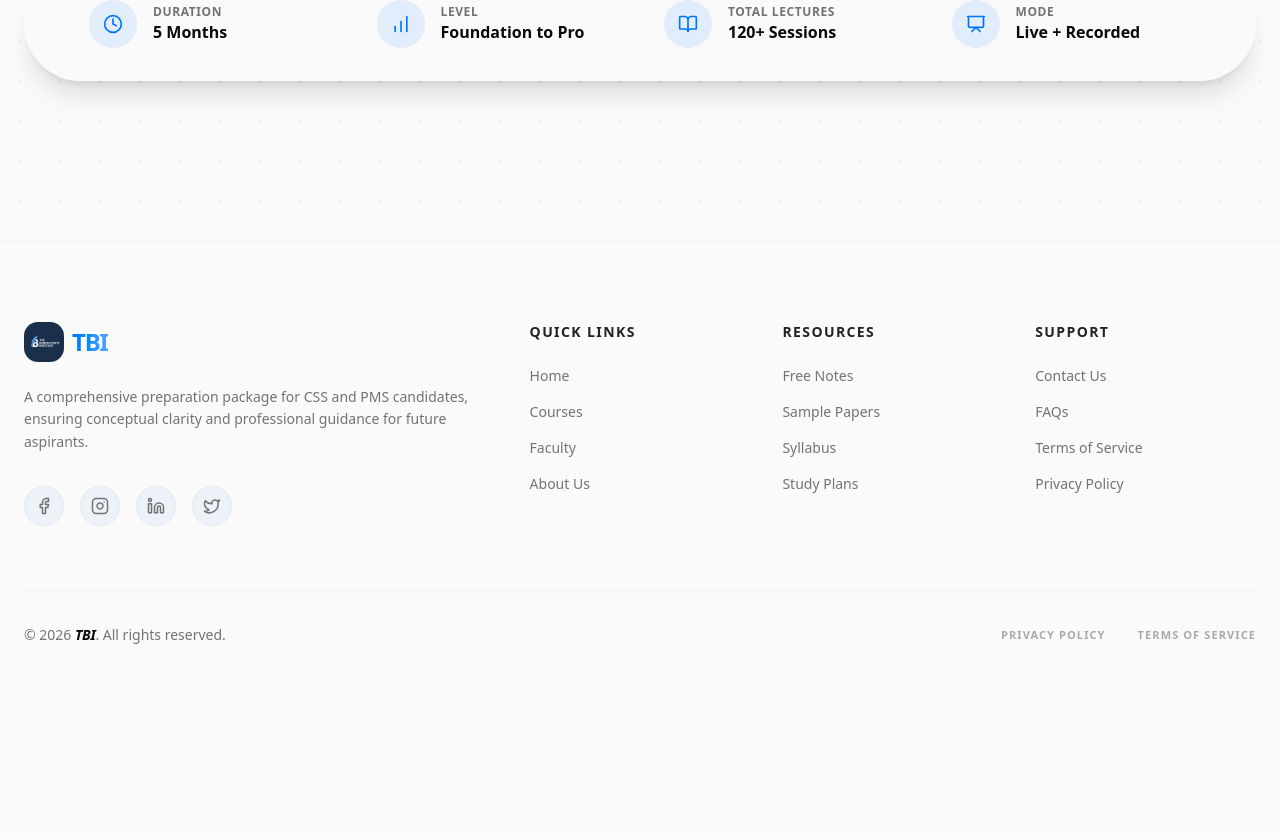
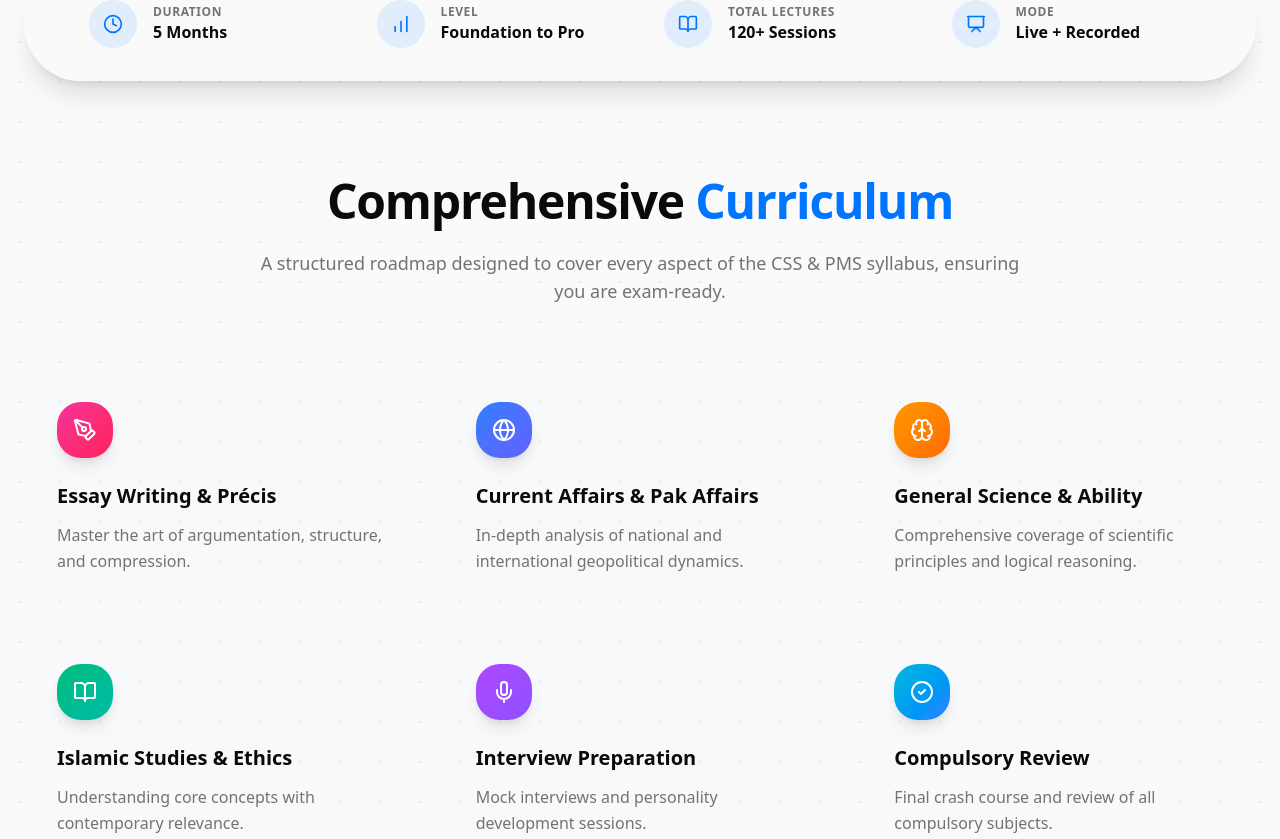
Before and after one commit to furqanistic/tbi, a React (Vite) app in the folder client/: page /courses in a window 1280 px wide. Shown: the part 818-1657 px from the top of the page. Before the commit the page ends 1545 px from the top, so only its background shows below. Built offline with nearby package versions, Linux system fonts and the light colour scheme.

Commit message:
add WhatYouWill learn section

```diff
--- /dev/null
+++ b/client/src/components/courses/WhatYouWillLearn.jsx
@@ -0,0 +1,127 @@
+import { motion } from "motion/react";
+import {
+  CheckCircle2,
+  BookOpen,
+  Globe,
+  PenTool,
+  Mic,
+  Brain,
+} from "lucide-react";
+
+const WhatYouWillLearn = () => {
+  const learningPoints = [
+    {
+      title: "Essay Writing & Précis",
+      description:
+        "Master the art of argumentation, structure, and compression.",
+      icon: <PenTool className="h-6 w-6 text-white" />,
+      gradient: "from-pink-500 to-rose-500",
+    },
+    {
+      title: "Current Affairs & Pak Affairs",
+      description:
+        "In-depth analysis of national and international geopolitical dynamics.",
+      icon: <Globe className="h-6 w-6 text-white" />,
+      gradient: "from-blue-500 to-indigo-500",
+    },
+    {
+      title: "General Science & Ability",
+      description:
+        "Comprehensive coverage of scientific principles and logical reasoning.",
+      icon: <Brain className="h-6 w-6 text-white" />,
+      gradient: "from-amber-500 to-orange-500",
+    },
+    {
+      title: "Islamic Studies & Ethics",
+      description: "Understanding core concepts with contemporary relevance.",
+      icon: <BookOpen className="h-6 w-6 text-white" />,
+      gradient: "from-emerald-500 to-teal-500",
+    },
+    {
+      title: "Interview Preparation",
+      description: "Mock interviews and personality development sessions.",
+      icon: <Mic className="h-6 w-6 text-white" />,
+      gradient: "from-purple-500 to-violet-500",
+    },
+    {
+      title: "Compulsory Review",
+      description: "Final crash course and review of all compulsory subjects.",
+      icon: <CheckCircle2 className="h-6 w-6 text-white" />,
+      gradient: "from-cyan-500 to-blue-500",
+    },
+  ];
+
+  const containerVariants = {
+    hidden: { opacity: 0 },
+    visible: {
+      opacity: 1,
+      transition: {
+        staggerChildren: 0.1,
+      },
+    },
+  };
+
+  const itemVariants = {
+    hidden: { opacity: 0, y: 20 },
+    visible: {
+      opacity: 1,
+      y: 0,
+      transition: { duration: 0.5 },
+    },
+  };
+
+  return (
+    <section className="py-24 relative overflow-hidden">
+      <div className="container mx-auto px-6 relative z-10">
+        <div className="max-w-3xl mx-auto text-center mb-16">
+          <motion.h2
+            initial={{ opacity: 0, y: 20 }}
+            whileInView={{ opacity: 1, y: 0 }}
+            viewport={{ once: true }}
+            className="text-3xl md:text-5xl font-bold mb-6 tracking-tight"
+          >
+            Comprehensive <span className="text-primary">Curriculum</span>
+          </motion.h2>
+          <motion.p
+            initial={{ opacity: 0, y: 20 }}
+            whileInView={{ opacity: 1, y: 0 }}
+            viewport={{ once: true }}
+            transition={{ delay: 0.1 }}
+            className="text-lg text-muted-foreground"
+          >
+            A structured roadmap designed to cover every aspect of the CSS & PMS
+            syllabus, ensuring you are exam-ready.
+          </motion.p>
+        </div>
+
+        <motion.div
+          variants={containerVariants}
+          initial="hidden"
+          whileInView="visible"
+          viewport={{ once: true, margin: "-100px" }}
+          className="grid grid-cols-1 md:grid-cols-2 lg:grid-cols-3 gap-6"
+        >
+          {learningPoints.map((point, index) => (
+            <motion.div
+              key={index}
+              variants={itemVariants}
+              className="group p-8 rounded-3xl bg-muted/20 border border-border/50 hover:bg-muted/40 transition-all duration-300 hover:scale-[1.02]"
+            >
+              <div
+                className={`w-14 h-14 rounded-2xl bg-linear-to-br ${point.gradient} flex items-center justify-center mb-6 shadow-lg group-hover:shadow-xl transition-shadow`}
+              >
+                {point.icon}
+              </div>
+              <h3 className="text-xl font-bold mb-3">{point.title}</h3>
+              <p className="text-muted-foreground leading-relaxed">
+                {point.description}
+              </p>
+            </motion.div>
+          ))}
+        </motion.div>
+      </div>
+    </section>
+  );
+};
+
+export default WhatYouWillLearn;
--- a/client/src/pages/Courses.jsx
+++ b/client/src/pages/Courses.jsx
@@ -1,12 +1,14 @@
 import React from "react";
 import CourseHero from "@/components/courses/CourseHero";
 import CourseStats from "@/components/courses/CourseStats";
+import WhatYouWillLearn from "@/components/courses/WhatYouWillLearn";
 
 function Courses() {
   return (
     <main className="pb-20">
       <CourseHero />
       <CourseStats />
+      <WhatYouWillLearn />
     </main>
   );
 }
```
